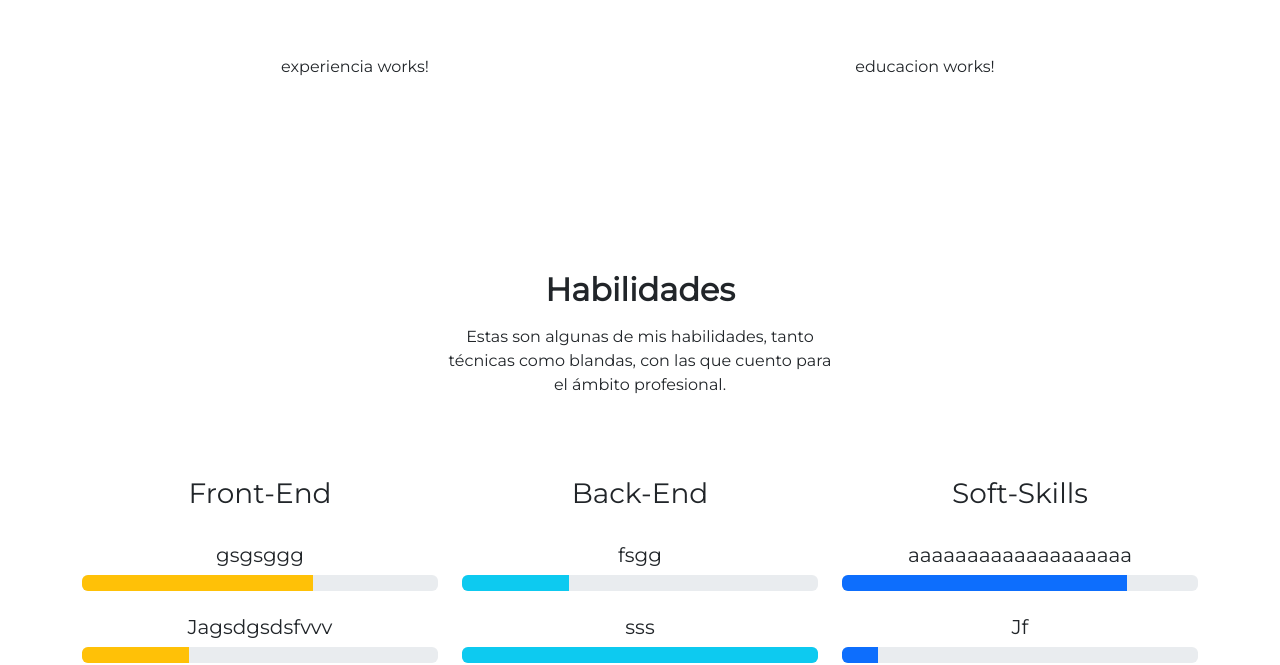
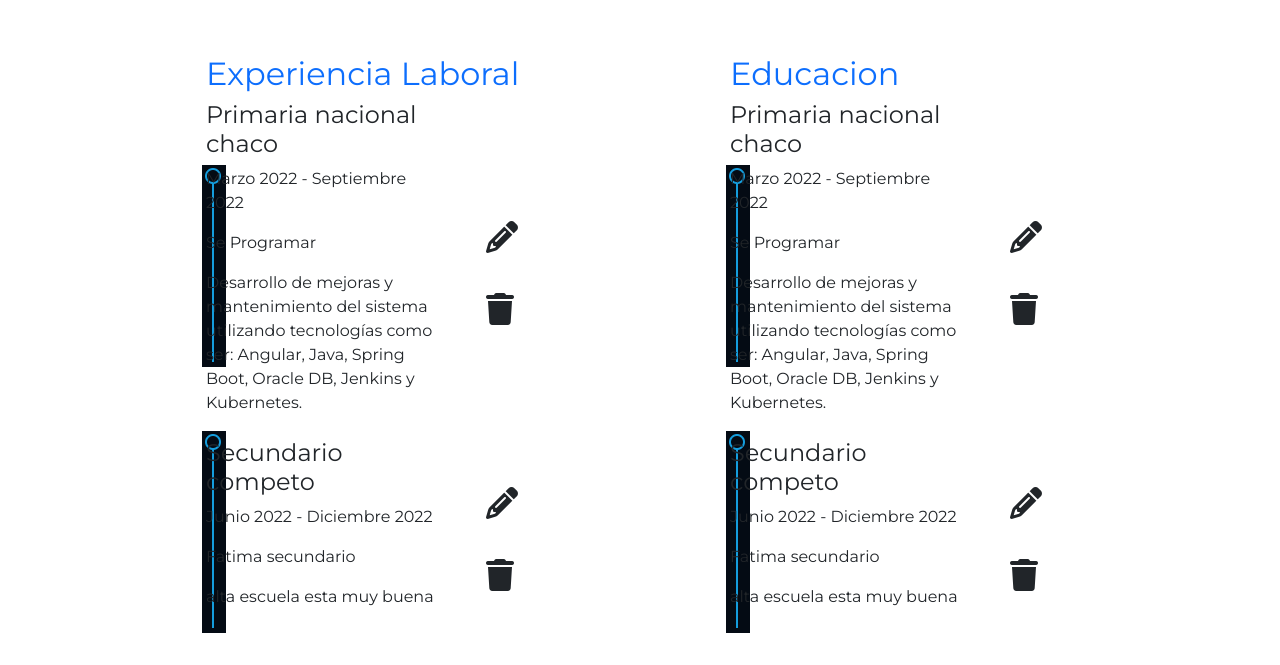
Before and after one commit to NicolasPozzer/FrontEnd-Integrador, an Angular app: page / in a window 1280 px wide. Shown: the part 1635-2300 px from the top of the page. Built offline with nearby package versions, Linux system fonts and the light colour scheme.

Commit message:
seccion educacion y experiencia agregados

```diff
--- a/src/app/components/educacion/educacion.component.css
+++ b/src/app/components/educacion/educacion.component.css
@@ -0,0 +1,22 @@
+/*#container_edu{margin-left: 10rem; margin-right: 5rem;}*/
+
+.container{
+    display: flex;
+    flex-direction: row;
+    align-items: center;
+}
+.image {
+    flex: 1;
+}
+
+.text {
+    flex: 2;
+    grid-auto-flow: row;
+    margin-left: -7rem;
+    margin-right: 13rem;
+}
+
+.list-group-item{
+
+    margin-left: -10rem;
+}
--- a/src/app/components/educacion/educacion.component.html
+++ b/src/app/components/educacion/educacion.component.html
@@ -1 +1,15 @@
-<p>educacion works!</p>
+<div *ngFor = "let educa of educacion" class="container">
+    <div class="image">
+     <img src="../../../assets/img/item_extend.png" alt="item_image">
+    </div>
+    <div class="text">
+        <h4>{{ educa.titulo }}</h4>
+        <p>{{ educa.inicio }} - {{ educa.fin }}</p>
+        <p>{{ educa.nivel }}</p>
+        <p>{{ educa.descripcion }}</p>
+    </div>
+    <div id="pencil-trash" class="mx-auto">
+        <li class="list-group-item mt-3 mb-5"><i class="fa-solid fa-pencil fa-2xl" type="button" data-bs-toggle="modal" data-bs-target="#1erexperiencia-modal"></i>
+        <li class="list-group-item mt-2"><i class="fa-solid fa-trash fa-2xl" type="button" data-bs-toggle="modal" data-bs-target="#modal-clear1er-experiencia"></i>
+      </div>
+</div>
--- a/src/app/components/educacion/educacion.component.ts
+++ b/src/app/components/educacion/educacion.component.ts
@@ -1,10 +1,22 @@
-import { Component } from '@angular/core';
+import { Component, OnInit } from '@angular/core';
+import { PersonaService } from 'src/app/services/persona.service';
 
 @Component({
   selector: 'app-educacion',
   templateUrl: './educacion.component.html',
   styleUrls: ['./educacion.component.css']
 })
-export class EducacionComponent {
+export class EducacionComponent implements OnInit {
 
+  educacion: any[]; // se inicializa la variable
+
+  constructor(private personaService: PersonaService) {
+    this.educacion = [];
+  }
+
+  ngOnInit(): void {
+    this.personaService.getDatos().subscribe(datos => {
+      this.educacion = datos.educacion;
+    });
+  }
 }
--- a/src/app/components/experiencia/experiencia.component.css
+++ b/src/app/components/experiencia/experiencia.component.css
@@ -0,0 +1,22 @@
+/*#container_edu{margin-left: 10rem; margin-right: 5rem;}*/
+
+.container{
+    display: flex;
+    flex-direction: row;
+    align-items: center;
+}
+.image {
+    flex: 1;
+}
+
+.text {
+    flex: 2;
+    grid-auto-flow: row;
+    margin-left: -7rem;
+    margin-right: 13rem;
+}
+
+.list-group-item{
+
+    margin-left: -10rem;
+}
--- a/src/app/components/experiencia/experiencia.component.html
+++ b/src/app/components/experiencia/experiencia.component.html
@@ -1 +1,15 @@
-<p>experiencia works!</p>
+<div *ngFor = "let exp of experiencia" class="container">
+  <div class="image">
+   <img src="../../../assets/img/item_extend.png" alt="item_image">
+  </div>
+  <div class="text">
+      <h4>{{ exp.titulo }}</h4>
+      <p>{{ exp.inicio }} - {{ exp.fin }}</p>
+      <p>{{ exp.nivel }}</p>
+      <p>{{ exp.descripcion }}</p>
+  </div>
+  <div id="pencil-trash" class="mx-auto">
+      <li class="list-group-item mt-3 mb-5"><i class="fa-solid fa-pencil fa-2xl" type="button" data-bs-toggle="modal" data-bs-target="#1erexperiencia-modal"></i>
+      <li class="list-group-item mt-2"><i class="fa-solid fa-trash fa-2xl" type="button" data-bs-toggle="modal" data-bs-target="#modal-clear1er-experiencia"></i>
+    </div>
+</div>
--- a/src/app/components/experiencia/experiencia.component.ts
+++ b/src/app/components/experiencia/experiencia.component.ts
@@ -1,10 +1,22 @@
-import { Component } from '@angular/core';
+import { Component, OnInit } from '@angular/core';
+import { PersonaService } from 'src/app/services/persona.service';
 
 @Component({
   selector: 'app-experiencia',
   templateUrl: './experiencia.component.html',
   styleUrls: ['./experiencia.component.css']
 })
-export class ExperienciaComponent {
+export class ExperienciaComponent implements OnInit {
 
+  experiencia: any[]; // se inicializa la variable
+
+  constructor(private personaService: PersonaService) {
+    this.experiencia = [];
+  }
+
+  ngOnInit(): void {
+    this.personaService.getDatos().subscribe(datos => {
+      this.experiencia = datos.experiencia;
+    });
+  }
 }
--- a/src/app/components/item-expedu/item-expedu.component.css
+++ b/src/app/components/item-expedu/item-expedu.component.css
@@ -1 +1,10 @@
-#expyedu_container{margin-top: 10rem;}
+#expyedu_container{
+    margin-top: 10rem;
+    margin-left: 5rem;
+}
+#titulo-educacion{
+    margin-left: 1rem;
+}
+#titulo-experiencia{
+    margin-left: 1rem;
+}
--- a/src/app/components/item-expedu/item-expedu.component.html
+++ b/src/app/components/item-expedu/item-expedu.component.html
@@ -1,14 +1,20 @@
-<div class="container overflow-hidden text-center">
+<div class="container overflow-hidden">
     <div class="row gy-5" id="expyedu_container">
       <div class="col-6">
 
         <div class="p-3">
+            <h2 id="titulo-experiencia" class="text-primary">
+              Experiencia Laboral
+            </h2>
             <app-experiencia></app-experiencia>
         </div>
       </div>
       <div class="col-6">
 
         <div class="p-3">
+            <h2 id="titulo-educacion" class="text-primary">
+             Educacion
+            </h2>
             <app-educacion></app-educacion>
         </div>
       </div>
--- a/src/assets/json/datos.json
+++ b/src/assets/json/datos.json
@@ -13,7 +13,7 @@
         "inicio": "Marzo 2022",
         "fin": "Septiembre 2022",
         "nivel": "Se Programar",
-        "descripcion": "Un buen lugar de trabajo"
+        "descripcion": "Desarrollo de mejoras y mantenimiento del sistema utilizando tecnologías como ser: Angular, Java, Spring Boot, Oracle DB, Jenkins y Kubernetes."
     },
     {
         "titulo": "Secundario competo",
@@ -22,6 +22,22 @@
         "nivel": "Fatima secundario",
         "descripcion": "alta escuela esta muy buena"
     }],
+
+    "experiencia":[
+        {
+            "titulo": "Primaria nacional chaco",
+            "inicio": "Marzo 2022",
+            "fin": "Septiembre 2022",
+            "nivel": "Se Programar",
+            "descripcion": "Desarrollo de mejoras y mantenimiento del sistema utilizando tecnologías como ser: Angular, Java, Spring Boot, Oracle DB, Jenkins y Kubernetes."
+        },
+        {
+            "titulo": "Secundario competo",
+            "inicio": "Junio 2022",
+            "fin": "Diciembre 2022",
+            "nivel": "Fatima secundario",
+            "descripcion": "alta escuela esta muy buena"
+        }],
 
     "skills1":[{
         "nomHabilidad": "gsgsggg",
```
Also changed, not shown: src/app/components/skills/skills.component.html (+4 -4 lines), src/assets/img/item_extend.png (added).
